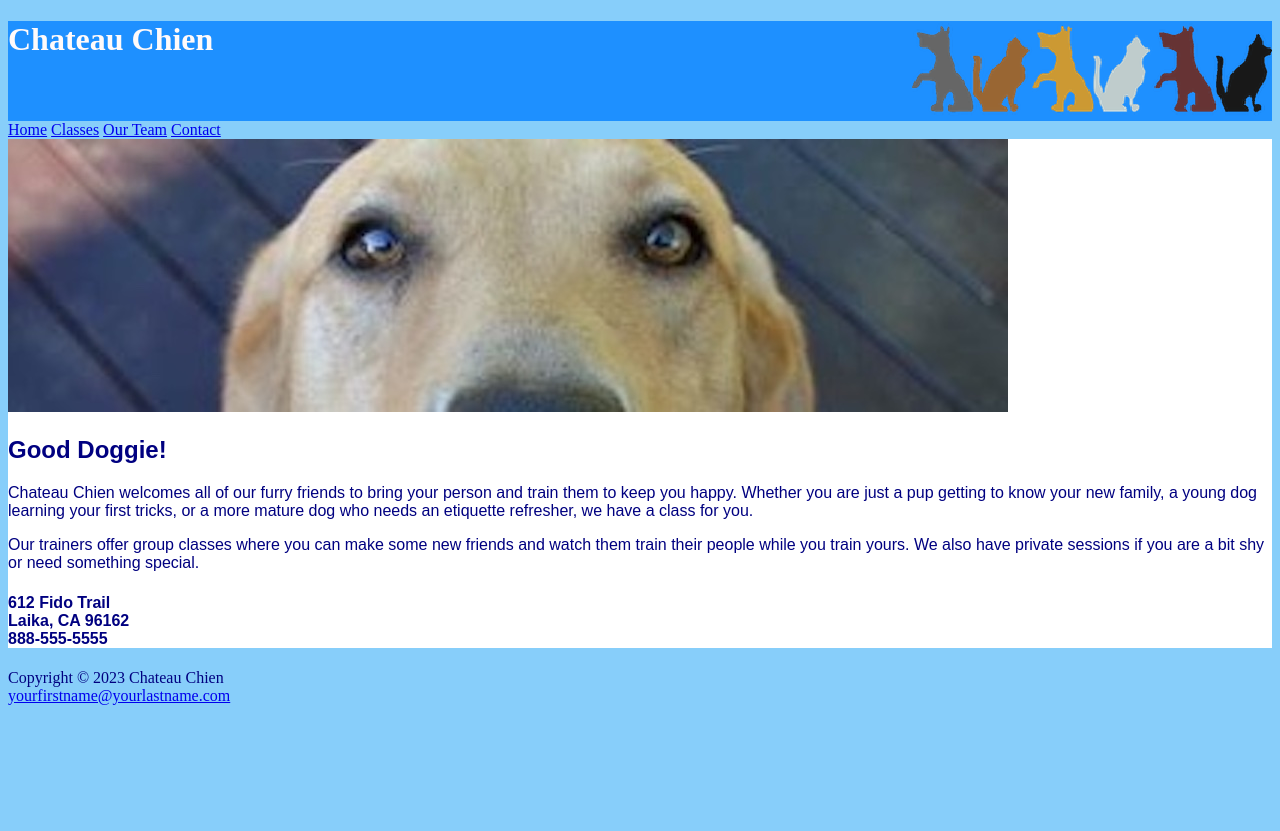
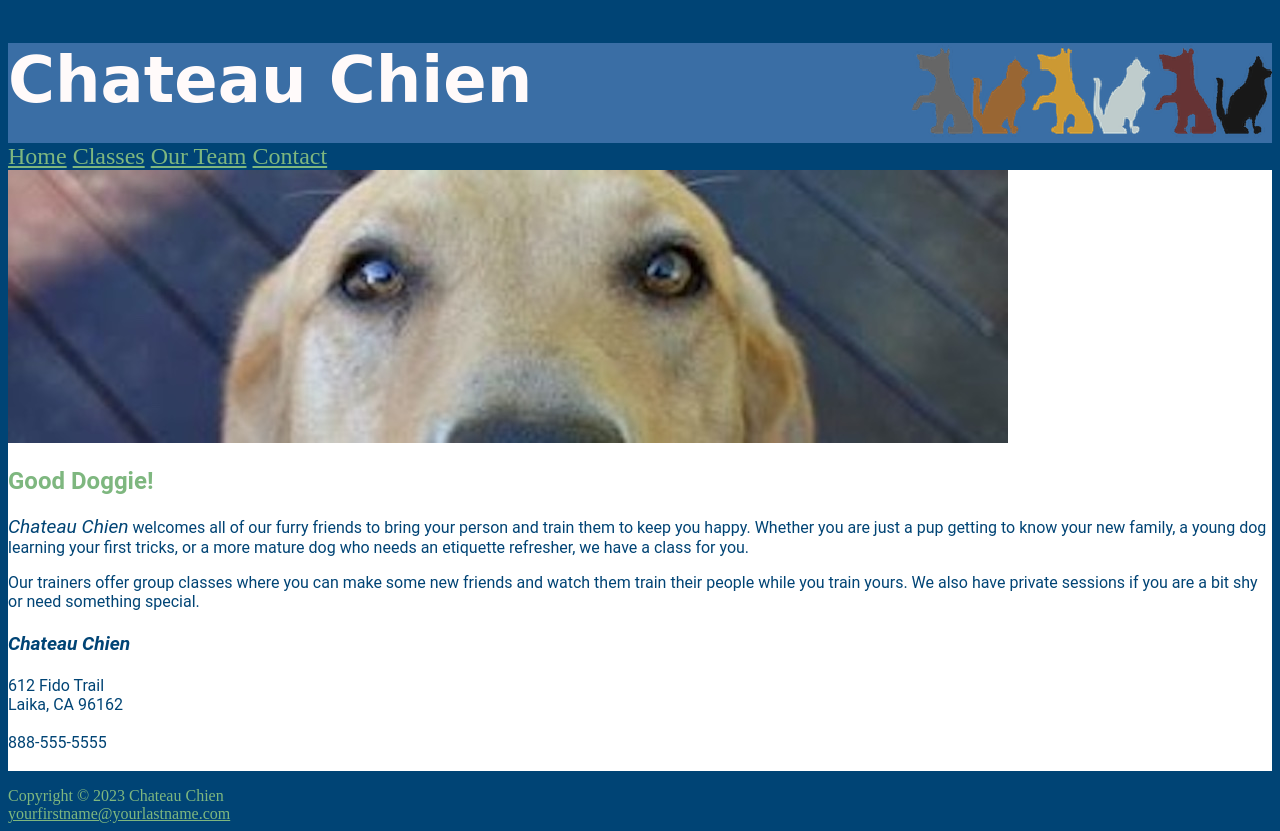
Before and after one commit to alej6/Chateau-Chien-Dog-Training, a plain HTML site: page index.html in a window 1280 px wide. Before the commit the page ends 800 px from the top, so only its background shows below. Drawn offline with Linux system fonts and the light colour scheme.

Commit message:
Add files via upload

```diff
--- a/index.html
+++ b/index.html
@@ -5,11 +5,10 @@
     <meta name="viewport"  content="width=device-width, initial scale=1.0">
     <title> Chateau Chien </title>
      <meta charset="UTF-8">
-
 </head>
  <body>
     <header>
-        <h1> Chateau Chien </h1>
+        <h1 id="fancy"> Chateau Chien </h1>
     </header>
             <!-- Navigation links to the pages -->
     <nav>
@@ -21,9 +20,9 @@
     <main>
         <img src="images/homePageImage.jpg"
            alt="Head of a labrador retriever dog">
-        <h2> Good Doggie! </h2>
+        <h2 class="matching-font"> Good Doggie! </h2>
         <!-- Introduction to Chateau Chien -->
-        <p> Chateau Chien welcomes all of our furry friends to bring your person and train them
+        <p><span class="largeritalics">Chateau Chien</span> welcomes all of our furry friends to bring your person and train them
     to keep you happy. Whether you are just a pup getting to know your new family, a young dog
     learning your first tricks, or a more mature dog who needs an etiquette refresher, we have a class
     for you.
@@ -33,18 +32,20 @@
     people while you train yours. We also have private sessions if you are a bit shy or need something
     special.
         </p>
+    <!--Business name with larger italics at the end-->
+        <h4><span class="largeritalics">Chateau Chien</span></h4>
         <!--Address and contact information -->
-        <h4>612 Fido Trail<br>
+        <p>612 Fido Trail<br>
         Laika, CA 96162 <br>
-        888-555-5555</h4>
+                        <br>
+        888-555-5555    <br>
+                        <br>
+        </p>
 </main>
         <!-- Copyright and email footer -->
-        <footer>
+<footer class="matching-font">
     Copyright &copy; 2023 Chateau Chien <br>
-        <a href="mailto:yourfirstname@yourlastname.com">yourfirstname@yourlastname.com</a>
+    <a href="mailto:yourfirstname@yourlastname.com" class="matching-font">yourfirstname@yourlastname.com</a>
  </footer>
-
-
-
 </body>
 </html>
--- a/stylesheets/Chateau.css
+++ b/stylesheets/Chateau.css
@@ -4,13 +4,14 @@ header{
     min-height:50px;
     background-position:right top;
     background-repeat: no-repeat;
+    background-color:#004475
 }
 
 img{
     max-width:100%;
     height:auto;
 }
-body{background-color: dodgerblue;
+body{background-color: #3a6ea5;
       color:white;
  }
 
@@ -19,22 +20,121 @@ dt{
 }
 
 main{background-color:white;
-      color:navy;
-      font-family: Arial, sans-serif;
+      color:#004475;
+      font-family: Roboto, sans-serif;
 }
+
+nav{
+        font-size:1.5em;
+    }
+
+.gray-background ul{
+        background-color:lightgray;
+    }
+
+.circle-img{
+        border-radius:50px;
+        width:80px;
+    }
+
+#fancy{
+    font-family:'Brush Script MT', cursive;
+    font-size:4em;
+    }
+
+.list-backgrounds{
+        background-color:lightgoldenrodyellow;
+    }
+
+.pastel-background{
+         background-color:rgb(167,223,227);
+    }
+
+.largeritalics{
+        font-size:1.2em;
+        font-style:italic;
+    }
+
+/* Spring theme for navigation links*/
+
+ nav a:link{
+        color:rgb(126, 183, 127);
+}
+
+nav a:visited{
+        color:rgb(126, 183, 127);
+}
+
+nav a:hover{
+        color:rgb(247, 239, 129);
+    }
+
+.matching-font{
+        color:rgb(126, 183, 127);
+    }
+
 /* Style for larger screens using media query*/
 @media screen and (min-width: 480px) {
   body{
-    background-color: lightskyblue;
-    color:navy
+    background-color: #004475;
+    color:navy;
   }
 
   header{
-    background-color: dodgerblue;
+    background-color: #3a6ea5;
     color:snow;
-    font-family: 'Times New Roman', Times, serif;
+    font-family:'Times New Roman',Times, serif;
     background-image:url("../images/LogoLarge.png");
-    min-height: 100px;
+    min-height:100px;
+  }
 
-  }
+    nav{
+        font-size:1.5em;
+    }
+
+/*Spring theme for navigation links*/
+
+    nav a:link{
+        color:rgb(126, 183, 127);
+    }
+
+    nav a:visited{
+        color:rgb(126, 183, 127);
+    }
+
+    nav a:hover{
+        color:rgb(247, 239, 129);
+    }
+
+
+    .gray-background ul{
+        background-color:lightgray;
+    }
+
+    .circle-img{
+        border-radius:50px;
+        width:150px;
+    }
+
+    #fancy{
+    font-family:'Brush Script MT', cursive;
+    font-size:4em;
+    }
+
+    .list-backgrounds{
+        background-color:lightgoldenrodyellow;
+    }
+
+    .pastel-background{
+         background-color:rgb(167,223,227);
+    }
+
+    .largeritalics{
+        font-size:1.2em;
+        font-style:italic;
+    }
+
+    .matching-font{
+        color:rgb(126, 183, 127);
+    }
 }
```
Also changed, not shown: classes.html (+5 -5 lines), contact.html (+1 -2 lines), ourteam.html (+22 -4 lines). Lines whose indentation alone changed are shown as unchanged.
